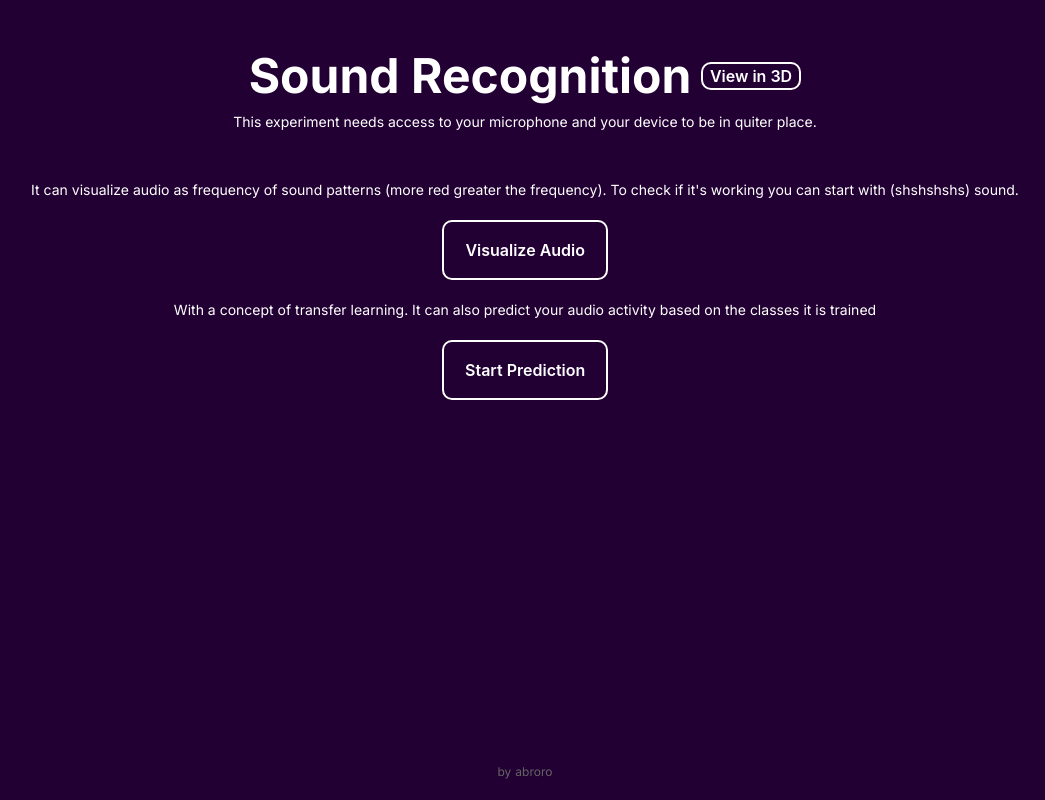
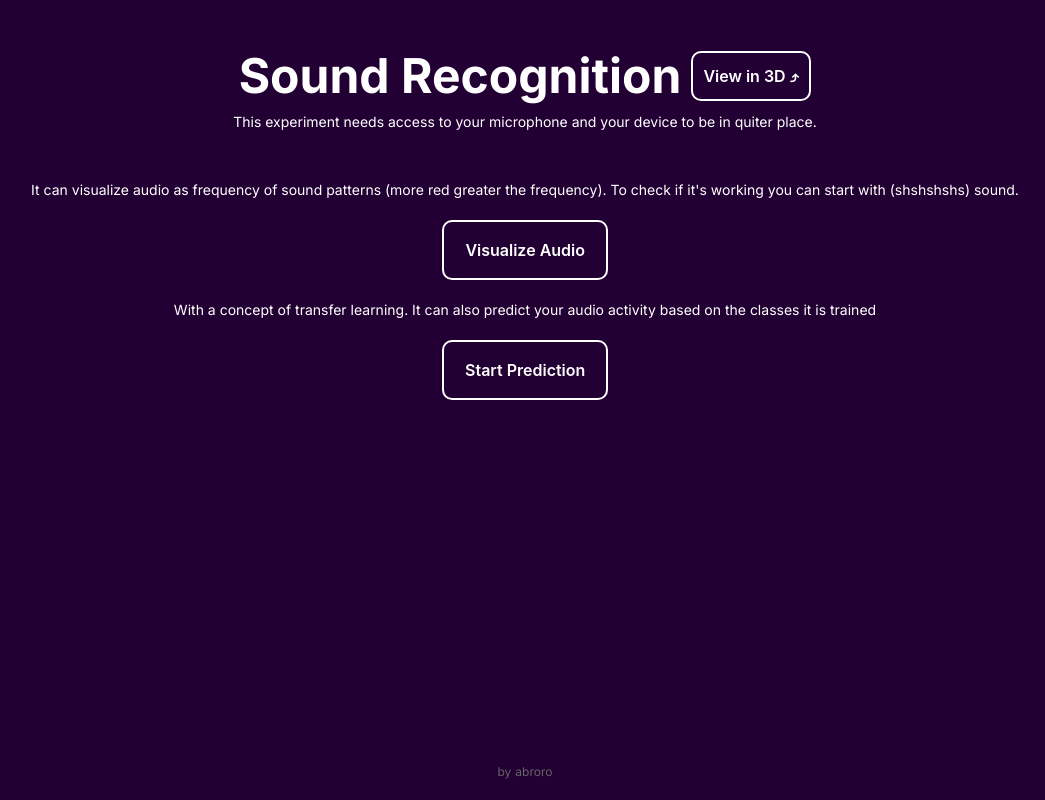
Before and after one commit to abroroo/audiochi, a Next.js app: page / in a window 1280 px wide. Shown: the whole page, without its empty margins (115-1160 px from the left). Built offline with nearby package versions, Linux system fonts and the light colour scheme.

Commit message:
Button 3d fixed

```diff
--- a/src/components/Spectogram3D.jsx
+++ b/src/components/Spectogram3D.jsx
@@ -84,13 +84,13 @@ const Spectogram3D = () => {
           <button
             className="button-28"
             style={{
-              width: "100px",
-              minHeight: "25px",
+              width: "120px",
+              minHeight: "50px",
               marginLeft: "10px",
               padding: "2px",
             }}
           >
-            View in 2D
+            View in 2D &#10548;
           </button>
         </Link>
       </div>
--- a/src/components/Spectrograph.jsx
+++ b/src/components/Spectrograph.jsx
@@ -113,17 +113,16 @@ const Spectrogram = () => {
           <h1 data-test="spectogram-title" className="">
             Sound Recognition
           </h1>
-          <Link href="/in3D">
+          <Link href="/viewIn3D">
             <button
               className="button-28"
               style={{
-                width: "100px",
-                minHeight: "25px",
+                width: "120px",
+                minHeight: "50px",
                 marginLeft: "10px",
-                padding: "2px",
               }}
             >
-              View in 3D
+              View in 3D &#10548;
             </button>
           </Link>
         </div>
```
Also changed, not shown: pages/viewIn3D/index.jsx (renamed from pages/in3D/index.jsx).
